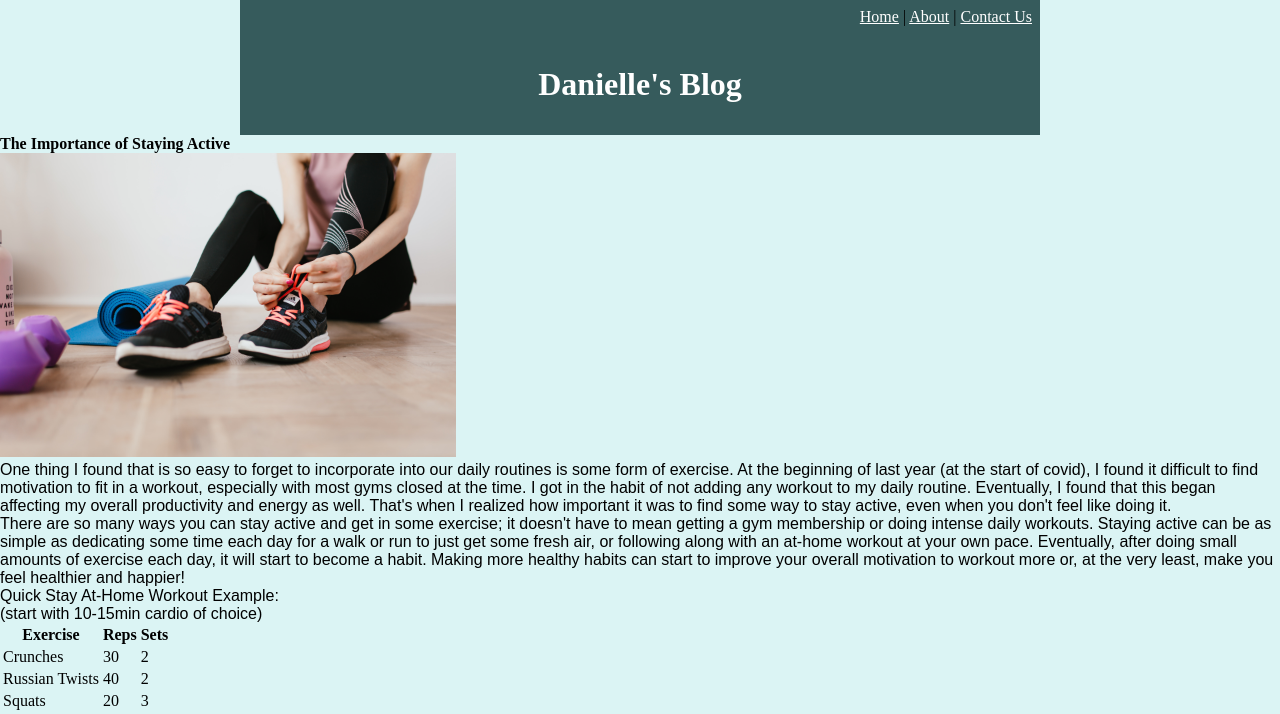
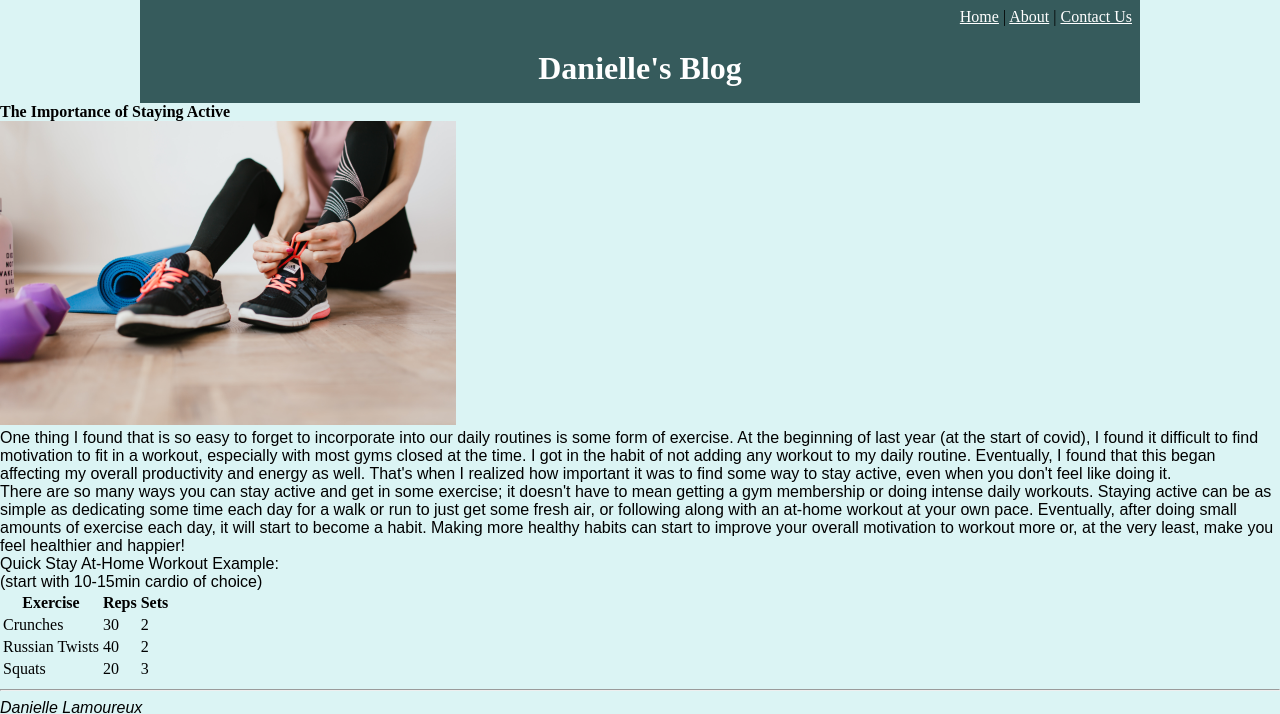
Before and after one commit to lamoure6/mi349_blog, a plain HTML site: page index.html in a window 1280 px wide. Shown: the top 714 px of the page. Drawn offline with Linux system fonts and the light colour scheme.

Commit message:
css update

```diff
--- a/style.css
+++ b/style.css
@@ -14,7 +14,11 @@ body{
 header,#content{
     margin-right: auto;
     margin-left: auto;
-    width: 800px;
+    width: 1000px;
+}
+
+div #content{
+    background-color: white;
 }
 
 header{
@@ -44,7 +48,7 @@ h1{
     font-size: 2em;
     color: white;
     font-weight: bold;
-    padding:1em;
+    padding:0.5em;
 }
 
 p {
```
